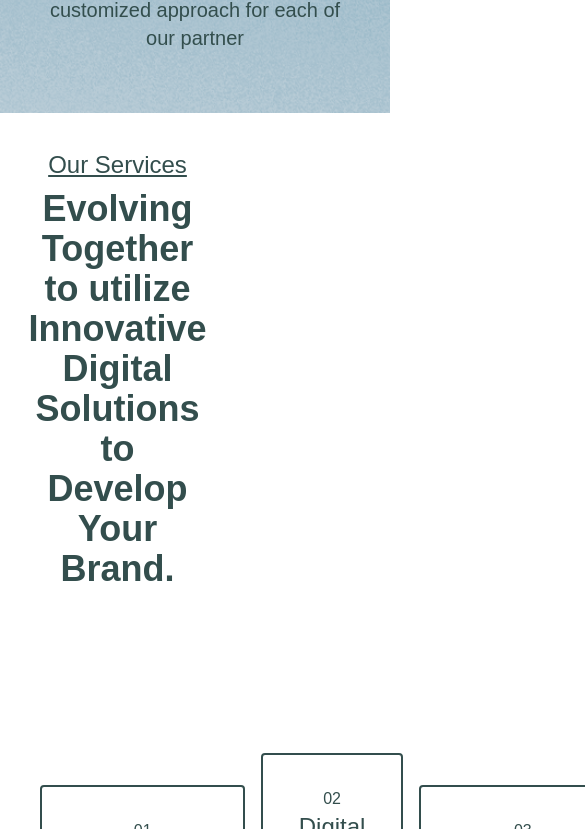
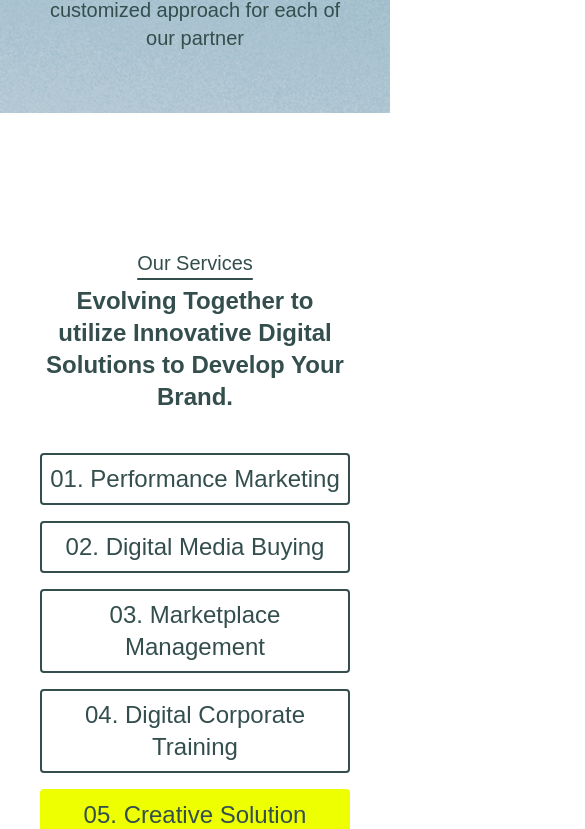
Before and after one commit to jamalakbara/adana-digital, a Next.js app: page / in a window 390 px wide. Shown: the part 1575-2404 px from the top of the page, 585 px wide, since content can reach past the window. Built offline with nearby package versions, Linux system fonts and the light colour scheme.

Commit message:
created brand-carousel + adjustments for mobile view

```diff
--- a/app/page.tsx
+++ b/app/page.tsx
@@ -1,7 +1,6 @@
 "use client"
 import MotionWrapper from "@/components/client/motion-wrapper";
 import { services } from "@/lib/data";
-import { ServiceCard } from "@/components/client/service-card";
 import { Card } from "@/components/ui/card";
 import InViewWrapper from "@/components/client/in-view-wrapper";
 import { MoveDownArrow } from "@/components/client/move-down-arrow";
@@ -11,6 +10,7 @@ import { Navbar } from "@/components/client/navbar";
 import { Socmed } from "@/components/client/socmed";
 import { useState } from "react";
 import Link from 'next/link'
+import { BrandsCarousel } from "@/components/client/brands-carousel";
 
 export default function Home() {
   return (
@@ -93,7 +93,7 @@ function WhySection() {
 }
 
 function ServicesSection() {
-  const [classCard, setClassCard] = useState("h-64");
+  const [, setClassCard] = useState("h-64");
 
   const handleMouseEnter = () => {
     setClassCard("h-64");
@@ -104,19 +104,36 @@ function ServicesSection() {
   }
 
   return (
-    <section id="ServicesSection" className="bg-white bg-cover h-screen flex flex-col justify-center gap-24 text-center relative lg:text-left py-20 px-10">
-      <div className="flex flex-col items-center justify-center text-[#334E4D] w-1/2">
+    <section id="ServicesSection" className="bg-white bg-cover h-screen flex flex-col justify-center gap-10 lg:gap-24 text-center relative lg:text-left py-20 px-10">
+      <div className="flex flex-col items-center justify-center text-[#334E4D] lg:w-1/2">
         <InViewWrapper>
-          <h2 className="text-2xl mt-5 lg:mt-0 underline underline-offset-2">Our Services</h2>
-          <p className="text-4xl font-bold mt-2">
+          <h2 className="text-xl lg:text-2xl mt-5 lg:mt-0 underline underline-offset-8">Our Services</h2>
+          <p className="text-2xl lg:text-4xl font-bold mt-2">
             Evolving Together to utilize Innovative Digital Solutions to Develop Your Brand.
           </p>
         </InViewWrapper>
       </div>
 
-      <div className="flex gap-4 items-end">
+      <div className="flex flex-col gap-4 lg:hidden">
         {services.map((s, i) => (
-          <Link href={s.url} onMouseEnter={handleMouseEnter} onMouseLeave={handleMouseLeave} className={`border-2 border-[#334E4D] ${i===services.length-1 ? 'bg-[#EEFF01] border-[#EEFF01] h-64' : ''} rounded-sm p-8 basis-1/5 hover:h-64 flex flex-col justify-between hover:bg-[#EEFF01] hover:border-[#EEFF01] cursor-pointer text-[#334E4D] transition-all`}>
+          <Link
+            key={s.url}
+            href={s.url}
+            className={`border-2 border-[#334E4D] ${i===services.length-1 ? 'bg-[#EEFF01] border-[#EEFF01]' : ''} rounded-sm p-2 flex flex-col justify-between hover:bg-[#EEFF01] hover:border-[#EEFF01] cursor-pointer text-[#334E4D] transition-all text-sm`}
+          >
+            <p className="text-2xl">{`0${i+1}. `} {s.title}</p>
+          </Link>
+        ))}
+      </div>
+      <div className="hidden lg:flex flex-row gap-4 items-end">
+        {services.map((s, i) => (
+          <Link
+            key={s.url}
+            href={s.url}
+            onMouseEnter={handleMouseEnter}
+            onMouseLeave={handleMouseLeave}
+            className={`border-2 border-[#334E4D] ${i===services.length-1 ? 'bg-[#EEFF01] border-[#EEFF01] h-64' : ''} rounded-sm p-8 basis-1/5 hover:h-64 flex flex-col justify-between hover:bg-[#EEFF01] hover:border-[#EEFF01] cursor-pointer text-[#334E4D] transition-all`}
+          >
             <span>{`0${i+1}`}</span>
             <p className="text-2xl">{s.title}</p>
           </Link>
@@ -228,37 +245,20 @@ function DigitalTechnologyPartnerSection() {
       <InViewWrapper>
         <div className="absolute top-6 left-6 font-bold text-[#527D38]">Adana Digital<br />2024</div>
       </InViewWrapper>
-      <div className="text-3xl text-[#527D38] text-center lg:text-left lg:px-20">Our Digital Tools and Media Partners</div>
+      <div className="text-3xl text-[#527D38] text-center lg:text-left lg:px-20 underline underline-offset-8">Our Digital Tools and Media Partners</div>
       <PartnersCarousel className="mx-auto" />
     </section>
   )
 }
 
 function SuccessStoryAndClientListSection() {
-  const brands = ["at Mauv", "Malo Home", "Buttonscarves", "Malo Toys", "Berlynn", "Noor Abika", "Cloxvox", "Mava Kabar", "Gurih7", "Mom Uung", "homeground", "Smells Good", "Legato Gelato", "Tangerine Marche", "Figlio Apparel", "Torgana"];
   return (
-    <section id="SuccessStoryAndClientListSection" className="bg-artboard8 bg-cover h-screen flex flex-col gap-4 lg:gap-10 justify-center align-middle text-center relative lg:text-left">
+    <section id="SuccessStoryAndClientListSection" className="bg-artboard8 bg-cover h-screen flex flex-col gap-4 lg:gap-10 justify-start lg:justify-center pt-10 lg:pt-0 align-middle text-center relative lg:text-left">
       <InViewWrapper>
-        <div className="text-3xl text-[#527D38] text-center lg:text-left mx-5 lg:mx-20">We Collaborate Remarkably With Incredible Brands</div>
+        <div className="text-3xl text-[#527D38] text-center mx-5 underline underline-offset-8">We Collaborate Remarkably With Incredible Brands</div>
       </InViewWrapper>
       <div className="flex flex-col lg:flex-row gap-8 lg:gap-0 align-middle justify-center">
-        <div className="grow lg:grow-[4] mx-auto lg:ml-20 lg:mr-4 p-4 grid grid-cols-2 rounded-md bg-[#5D93AD] h-fit lg:overflow-y-hidden lg:h-[50vh]">
-          {brands.map((b, i) => (
-            <div key={i} className="text-white italic">{b}</div>
-          ))}
-        </div>
-        <div className="grow lg:grow-[6] flex flex-col gap-8 lg:ml-4 lg:mr-20 h-[25vh] lg:h-[50vh] overflow-y-scroll p-5 lg:p-0">
-          {brands.map((b, i) => (
-            <Card key={i} className="flex flex-col lg:flex-row align-middle justify-evenly">
-              <div className="flex flex-col gap-2">
-                <h4 className="font-semibold">{b}</h4>
-                <div className="block lg:hidden">Service yang dipakai</div>
-                <p className="">Description of work</p>
-              </div>
-              <div className="hidden lg:block">Service yang dipakai</div>
-            </Card>
-          ))}
-        </div>
+        <BrandsCarousel />
       </div>
     </section>
   )
@@ -268,7 +268,7 @@ function LeadsAndContactsSection() {
   return (
     <section id="LeadsAndContactsSection" className="bg-artboard9 bg-cover h-screen flex flex-col gap-20 justify-center align-middle px-20 relative lg:text-left">
       <div className="text-white text-lg">Let&apos;s create a measurable impact towards your business</div>
-      <div className="text-white font-semibold text-5xl underline underline-offset-2">Start Your Journey Now</div>
+      <div className="text-white font-semibold text-5xl underline underline-offset-8">Start Your Journey Now</div>
       <div className="flex flex-col lg:flex-row align-middle gap-6 lg:gap-0 lg:justify-around">
         <div className="text-white">
           Jl. Pasir Luyu No. 33 (40254)<br />
--- /dev/null
+++ b/components/client/brands-carousel.tsx
@@ -0,0 +1,133 @@
+"use client"
+
+import React, { useMemo } from 'react'
+import { Carousel, CarouselContent, CarouselItem } from '../ui/carousel'
+import Autoplay from "embla-carousel-autoplay"
+import { chunk } from "lodash"
+
+export const BrandsCarousel = ({ className }: { className?: string }) => {
+  const brands = useMemo(() => {
+    const out = [
+      {
+        name: "at Mauv",
+        desc: "description of experience",
+        serv: ["Performance Marketing", "Digital Buying", "Marketplace"],
+      },
+      {
+        name: "Malo Home",
+        desc: "description of experience",
+        serv: ["Performance Marketing", "Digital Buying", "Marketplace"],
+      },
+      {
+        name: "Buttonscarves",
+        desc: "description of experience",
+        serv: ["Performance Marketing", "Digital Buying", "Marketplace"],
+      },
+      {
+        name: "Malo Toys",
+        desc: "description of experience",
+        serv: ["Performance Marketing", "Digital Buying", "Marketplace"],
+      },
+      {
+        name: "Berlynn",
+        desc: "description of experience",
+        serv: ["Performance Marketing", "Digital Buying", "Marketplace"],
+      },
+      {
+        name: "Noor Abika",
+        desc: "description of experience",
+        serv: ["Performance Marketing", "Digital Buying", "Marketplace"],
+      },
+      {
+        name: "Cloxvox",
+        desc: "description of experience",
+        serv: ["Performance Marketing", "Digital Buying", "Marketplace"],
+      },
+      {
+        name: "Mava Kabar",
+        desc: "description of experience",
+        serv: ["Performance Marketing", "Digital Buying", "Marketplace"],
+      },
+      {
+        name: "Gurih7",
+        desc: "description of experience",
+        serv: ["Performance Marketing", "Digital Buying", "Marketplace"],
+      },
+      {
+        name: "Mom Uung",
+        desc: "description of experience",
+        serv: ["Performance Marketing", "Digital Buying", "Marketplace"],
+      },
+      {
+        name: "homeground",
+        desc: "description of experience",
+        serv: ["Performance Marketing", "Digital Buying", "Marketplace"],
+      },
+      {
+        name: "Smells Good",
+        desc: "description of experience",
+        serv: ["Performance Marketing", "Digital Buying", "Marketplace"],
+      },
+      {
+        name: "Legato Gelato",
+        desc: "description of experience",
+        serv: ["Performance Marketing", "Digital Buying", "Marketplace"],
+      },
+      {
+        name: "Tangerine Marche",
+        desc: "description of experience",
+        serv: ["Performance Marketing", "Digital Buying", "Marketplace"],
+      },
+      {
+        name: "Figlio Apparel",
+        desc: "description of experience",
+        serv: ["Performance Marketing", "Digital Buying", "Marketplace"],
+      },
+      {
+        name: "Torgana",
+        desc: "description of experience",
+        serv: ["Performance Marketing", "Digital Buying", "Marketplace"],
+      },
+    ];
+    return out.map((o, num) => ({ ...o, num }));
+  }, []);
+
+  return (
+    <React.Fragment>
+      <Carousel
+        className={`w-full max-w-3xl relative ${className}`}
+        plugins={[
+          Autoplay({ delay: 3000 })
+        ]}
+      >
+        <CarouselContent>
+          {chunk(brands, 4).map((bg, i) => (
+            <CarouselItem key={`${i}`} className="">
+              <div className="flex flex-col p-3 lg:p-1 text-left">
+                {bg.map((b, j) => (
+                  <div key={`${i}.${j}`}>
+                    <div className="py-2 flex flex-row justify-between gap-2 border-b-2 border-b-[#527D38] border-b-solid h-fit lg:h-[140px]">
+                      <span className="text-[#527D38] text-lg lg:text-xl">{b.num+1}.</span>
+                      <div className="flex flex-col gap-2">
+                        <p className="text-[#527D38] text-md lg:text-lg font-semibold">{b.name}</p>
+                        <p className="text-[#527D38] text-sm lg:text-md">{b.desc}</p>
+                        <p className="block lg:hidden text-[#527D38] text-sm lg:text-md italic">
+                          {b.serv.join(", ")}
+                        </p>
+                      </div>
+                      <ul className="hidden lg:block list-none">
+                        {b.serv.map((s, k) => (
+                          <li key={`${i}.${j}.${k}`} className="text-[#527D38] text-sm lg:text-md">{s}</li>
+                        ))}
+                      </ul>
+                    </div>
+                  </div>
+                ))}
+              </div>
+            </CarouselItem>
+          ))}
+        </CarouselContent>
+      </Carousel>
+    </React.Fragment>
+  )
+}
--- a/components/ui/button.tsx
+++ b/components/ui/button.tsx
@@ -18,7 +18,7 @@ const buttonVariants = cva(
         secondary:
           "bg-secondary text-secondary-foreground shadow-sm hover:bg-secondary/80",
         ghost: "hover:bg-accent hover:text-accent-foreground",
-        link: "text-primary underline-offset-4 hover:underline",
+        link: "text-primary underline-offset-8 hover:underline",
       },
       size: {
         default: "h-9 px-4 py-2",
--- a/package.json
+++ b/package.json
@@ -17,6 +17,7 @@
     "embla-carousel-autoplay": "^8.3.0",
     "embla-carousel-react": "^8.3.0",
     "framer-motion": "^11.5.4",
+    "lodash": "^4.17.21",
     "lucide-react": "^0.441.0",
     "next": "14.2.11",
     "react": "^18",
@@ -26,6 +27,7 @@
     "vaul": "^0.9.3"
   },
   "devDependencies": {
+    "@types/lodash": "^4.17.9",
     "@types/node": "^20",
     "@types/react": "^18",
     "@types/react-dom": "^18",
```
Also changed, not shown: components/client/partners-carousel.tsx (+7 -11 lines), 1 other file (tests, documents, lock files or other folders).
